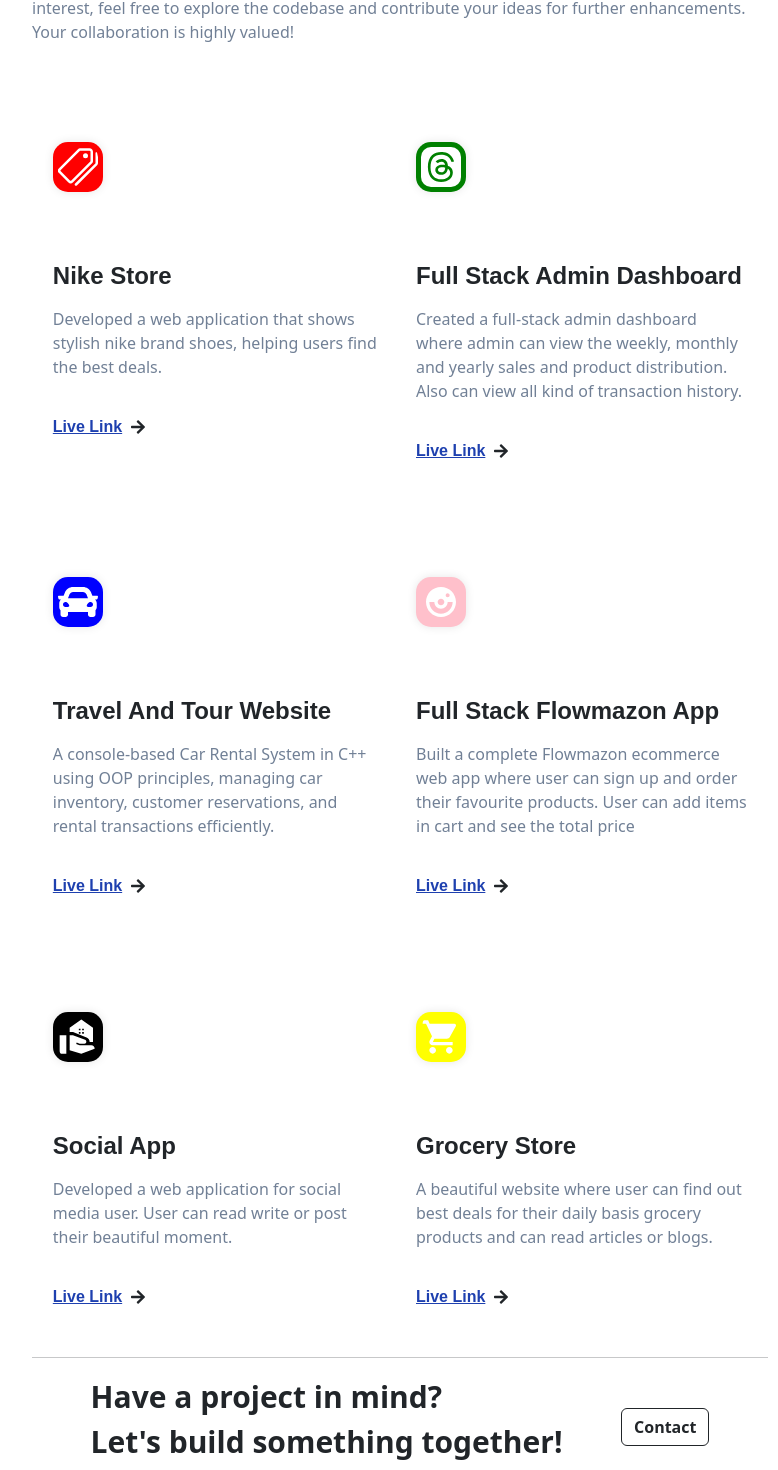
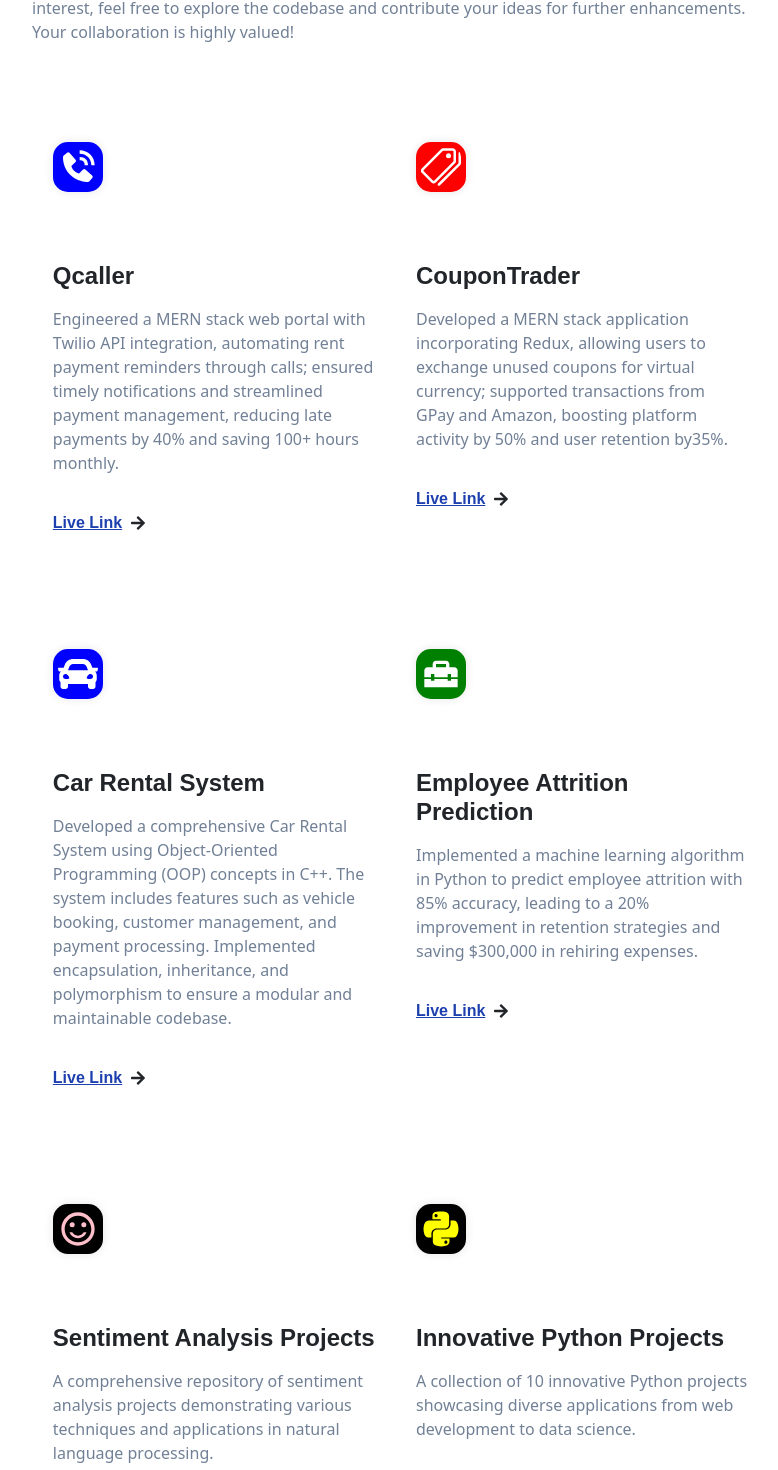
Before and after one commit to RohanCheera/drakonix, a React (Create React App) app in the folder drakonix/: page /work in a window 1280 px wide. Shown: the part 274-1744 px from the top of the page, without its empty margins (240-1018 px from the left). Built offline with nearby package versions, Linux system fonts and the light colour scheme.

Commit message:
Update Work.js
updated with my projects and links

```diff
--- a/drakonix/src/pages/Work/Work.js
+++ b/drakonix/src/pages/Work/Work.js
@@ -4,19 +4,19 @@
 import { Link } from 'react-router-dom';
 import './work.css';
 import { IoPricetagsOutline } from "react-icons/io5";
-import { MdLocalGroceryStore } from "react-icons/md";
-import { BsFillThreadsFill } from "react-icons/bs";
 import { FaCar } from "react-icons/fa";
-import { TiSocialInstagramCircular } from "react-icons/ti";
-import { MdRealEstateAgent } from "react-icons/md";
+import { FaPython } from "react-icons/fa6";
+import { BiSolidPhoneCall } from "react-icons/bi";
+import { MdHomeRepairService } from "react-icons/md";
+import { MdOutlineSentimentSatisfied } from "react-icons/md";
 
 function Work() {
   const pricewise = <IoPricetagsOutline style={getStyle("btn-back-red")} />;
-  const summiz = <MdLocalGroceryStore style={getStyle("btn-back-yellow")} />;
-  const threads = <BsFillThreadsFill style={getStyle("btn-back-green")} />;
+  const caller = <BiSolidPhoneCall style={getStyle("btn-back-blue")} />;
   const car = <FaCar style={getStyle("btn-back-blue")} />;
-  const snapgram = <TiSocialInstagramCircular style={getStyle("btn-back-pink")} />;
-  const estate = <MdRealEstateAgent style={getStyle("btn-back-black")} />;
+  const snapgram = <MdHomeRepairService style={getStyle("btn-back-green")} />;
+  const estate = <MdOutlineSentimentSatisfied style={getStyleRev("btn-back-pink")} />;
+  const python =<FaPython style={getStyleRev("btn-back-yellow")}/>
 
   function getStyle(theme) {
     return {
@@ -30,56 +30,67 @@
       boxShadow: '0 0 10px rgba(0, 0, 0, 0.1)'
     };
   }
+  function getStyleRev(theme) {
+    return {
+      width: '50px',
+      height: '50px',
+      color: theme.split('-')[2], // Example dynamic color based on theme
+      marginRight: '10px',
+      backgroundColor: theme.includes('btn-back') ? 'black' : 'white', // Example dynamic background color based on theme
+      borderRadius: '30%',
+      padding: '5px',
+      boxShadow: '0 0 10px rgba(0, 0, 0, 0.1)'
+    };
+  }
 
   const projects = [
     {
-      iconUrl: pricewise,
+      iconUrl: caller,
       theme: "btn-back-red",
-      name: "Nike Store",
+      name: "Qcaller",
       description:
-        "Developed a web application that shows stylish nike brand shoes, helping users find the best deals.",
-        link: "https://github.com/RohanCheera/Car-Rental-System",
+        "Engineered a MERN stack web portal with Twilio API integration, automating rent payment reminders through calls; ensured timely notifications and streamlined payment management, reducing late payments by 40% and saving 100+ hours monthly.",
+        link: "https://github.com/RohanCheera/Qcaller",
     },
     {
-      iconUrl: threads,
+      iconUrl: pricewise,
       theme: "btn-back-green",
-      name: "Full Stack Admin Dashboard",
+      name: "CouponTrader",
       description:
-        "Created a full-stack admin dashboard where admin can view the weekly, monthly and yearly sales and product distribution. Also can view all kind of transaction history.",
-        link: "https://github.com/RohanCheera/Car-Rental-System",
+        "Developed a MERN stack application incorporating Redux, allowing users to exchange unused coupons for virtual currency; supported transactions from GPay and Amazon, boosting platform activity by 50% and user retention by35%.",
+      link: "https://github.com/RohanCheera/CouponTrader",
     },
     {
       iconUrl: car,
       theme: "btn-back-blue",
-      name: "Travel And Tour Website",
+      name: "Car Rental System",
       description:
-        "A console-based Car Rental System in C++ using OOP principles, managing car inventory, customer reservations, and rental transactions efficiently.",
+        "Developed a comprehensive Car Rental System using Object-Oriented Programming (OOP) concepts in C++. The system includes features such as vehicle booking, customer management, and payment processing. Implemented encapsulation, inheritance, and polymorphism to ensure a modular and maintainable codebase. ",
       link: "https://github.com/RohanCheera/Car-Rental-System",
     },
     {
       iconUrl: snapgram,
       theme: "btn-back-pink",
-      name: "Full Stack Flowmazon App",
+      name: "Employee Attrition Prediction",
       description:
-        "Built a complete Flowmazon ecommerce web app where user can sign up and order their favourite products. User can add items in cart and see the total price",
-        link: "https://github.com/RohanCheera/Car-Rental-System",
+        "Implemented a machine learning algorithm in Python to predict employee attrition with 85% accuracy, leading to a 20% improvement in retention strategies and saving $300,000 in rehiring expenses.",
+        link: "https://github.com/RohanCheera/EmployeeAttrition",
     },
     {
       iconUrl: estate,
-      theme: "btn-back-black",
-      name: "Social App",
-      description:
-        "Developed a web application for social media user. User can read write or post their beautiful moment.",
-        link: "https://github.com/RohanCheera/Car-Rental-System",
-    },
+      theme: "btn-back-yellow",
+      name: "Sentiment Analysis Projects",
+      description: "A comprehensive repository of sentiment analysis projects demonstrating various techniques and applications in natural language processing.",
+      link: "https://github.com/RohanCheera/Sentiment-Analysis"
+  },
+
     {
-      iconUrl: summiz,
+      iconUrl: python,
       theme: "btn-back-yellow",
-      name: "Grocery Store",
-      description:
-        "A beautiful website where user can find out best deals for their daily basis grocery products and can read articles or blogs.",
-        link: "https://github.com/RohanCheera/Car-Rental-System",
-    },
+      name: "Innovative Python Projects",
+      description: "A collection of 10 innovative Python projects showcasing diverse applications from web development to data science.",
+      link: "https://github.com/RohanCheera/Python-Projects"
+  }
   ];
 
   return (
```
